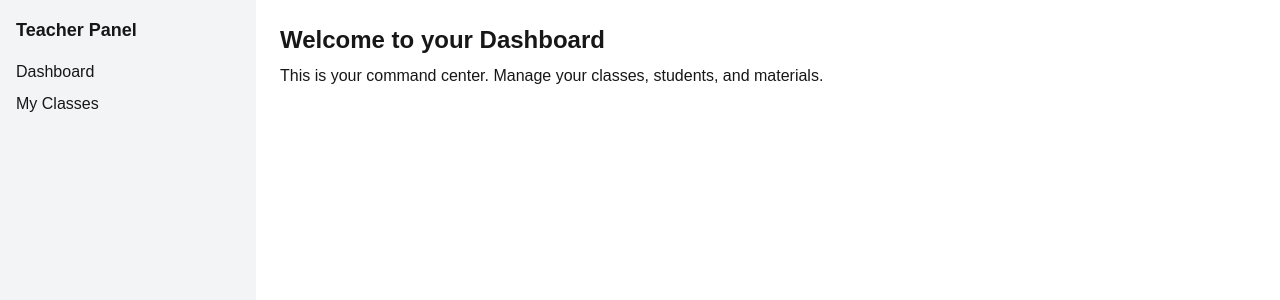
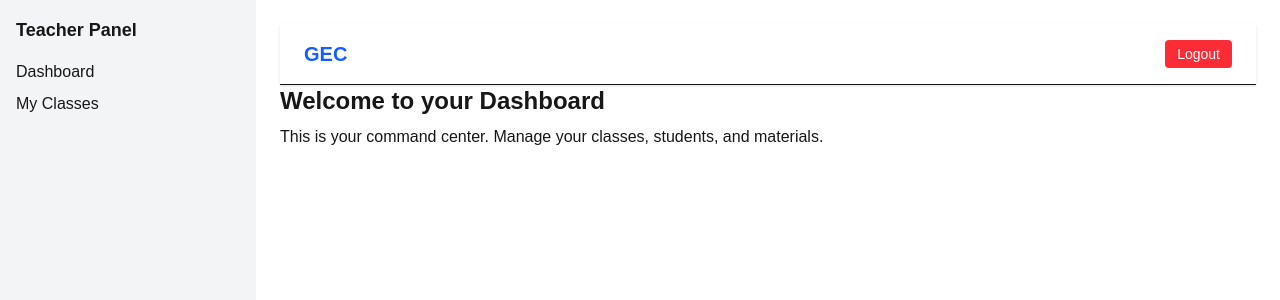
Before and after one commit to Dami-Olus/edconnect, a Next.js app in the folder frontend/: page /teacher/dashboard in a window 1280 px wide. Shown: the top 300 px of the page. Built offline with nearby package versions, Linux system fonts and the light colour scheme.

Commit message:
feat: add shared dashboard header with user role and logout button

```diff
--- a/frontend/app/student/dashboard/page.tsx
+++ b/frontend/app/student/dashboard/page.tsx
@@ -1,5 +1,6 @@
 "use client";
 
+import DashboardHeader from "@/components/DashboardHeader";
 import StudentAssignments from "@/components/StudentAssignments";
 import StudentClasses from "@/components/StudentClasses";
 import { useState } from "react";
@@ -9,6 +10,7 @@ export default function StudentDashboard() {
 
   return (
     <div className="max-w-5xl mx-auto py-10">
+      <DashboardHeader />
       <h1 className="text-2xl font-bold mb-6">Student Dashboard</h1>
 
       <div className="flex gap-6 border-b mb-6">
--- a/frontend/app/teacher/dashboard/page.tsx
+++ b/frontend/app/teacher/dashboard/page.tsx
@@ -1,6 +1,9 @@
+import DashboardHeader from "@/components/DashboardHeader";
+
 export default function TeacherDashboardPage() {
   return (
     <div>
+      <DashboardHeader />
       <h1 className="text-2xl font-bold mb-2">Welcome to your Dashboard</h1>
       <p>This is your command center. Manage your classes, students, and materials.</p>
     </div>
--- /dev/null
+++ b/frontend/components/DashboardHeader.tsx
@@ -0,0 +1,41 @@
+"use client";
+
+import Link from "next/link";
+import { useRouter } from "next/navigation";
+import { useEffect, useState } from "react";
+
+export default function DashboardHeader() {
+  const router = useRouter();
+  const [userRole, setUserRole] = useState("");
+
+  useEffect(() => {
+    const token = localStorage.getItem("token");
+    if (token) {
+      const payload = JSON.parse(atob(token.split('.')[1]));
+      setUserRole(payload.role);
+    }
+  }, []);
+
+  const handleLogout = () => {
+    localStorage.removeItem("token");
+    router.push("/login");
+  };
+
+  return (
+    <header className="flex justify-between items-center py-4 px-6 border-b bg-white shadow-sm">
+      <h1 className="text-xl font-bold text-blue-600">GEC</h1>
+
+      <div className="flex items-center gap-4">
+        <span className="text-sm text-gray-700 capitalize">
+          {userRole && `Role: ${userRole}`}
+        </span>
+        <button
+          onClick={handleLogout}
+          className="text-sm bg-red-500 hover:bg-red-600 text-white px-3 py-1 rounded"
+        >
+          Logout
+        </button>
+      </div>
+    </header>
+  );
+}
```
